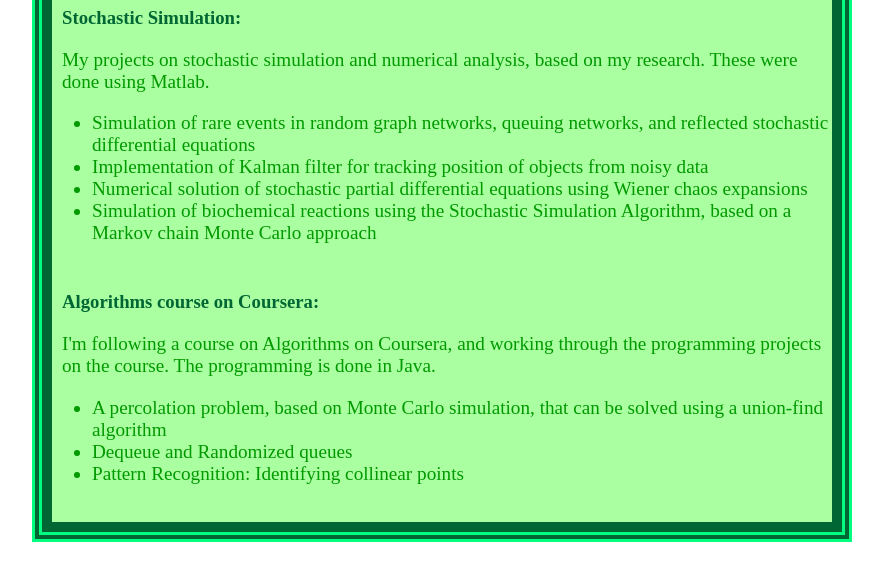
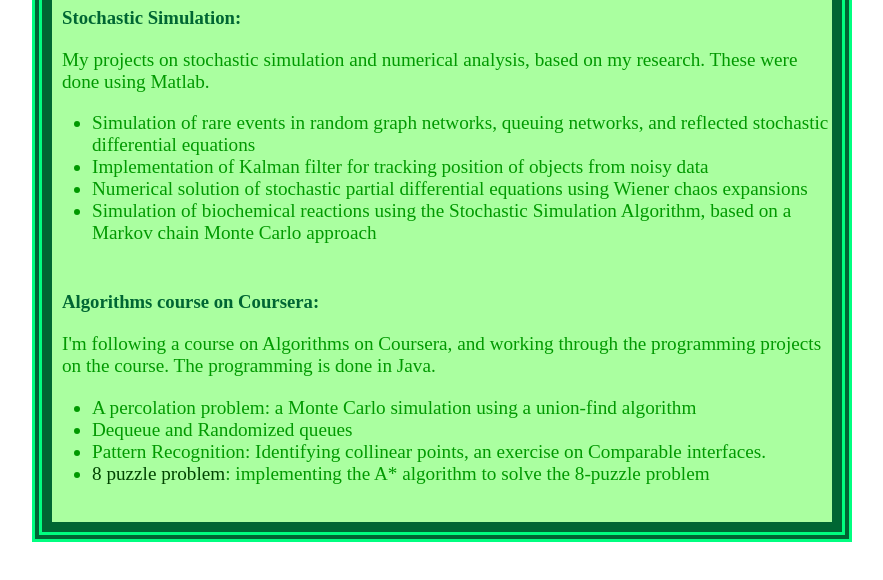
Before and after one commit to lchiaying/lchiaying.github.io, a plain HTML site: page projects.html in a window 1280 px wide. Shown: the part 216-796 px from the top of the page, without its empty margins (198-1081 px from the left). Drawn offline with Linux system fonts and the light colour scheme.

Commit message:
Update projects.html

```diff
--- a/projects.html
+++ b/projects.html
@@ -40,9 +40,10 @@
                 <h3>Algorithms course on Coursera:</h3>
                 <p>I'm following a course on Algorithms on Coursera, and working through the programming projects on the course. The programming is done in Java.</p>
                 <ul>
-                    <li>A percolation problem, based on Monte Carlo simulation, that can be solved using a union-find algorithm</li>
+                    <li>A percolation problem: a Monte Carlo simulation using a union-find algorithm</li>
                     <li>Dequeue and Randomized queues</li>
-                    <li>Pattern Recognition: Identifying collinear points</li>
+                    <li>Pattern Recognition: Identifying collinear points, an exercise on Comparable interfaces.</li>
+                    <li><a href="http://en.wikipedia.org/wiki/Fifteen_puzzle">8 puzzle problem</a>: implementing the A* algorithm to solve the 8-puzzle problem</li>
                 </ul>
                 <br>
             </div>
```
